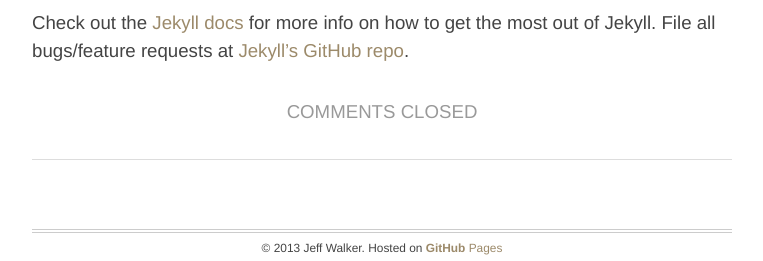
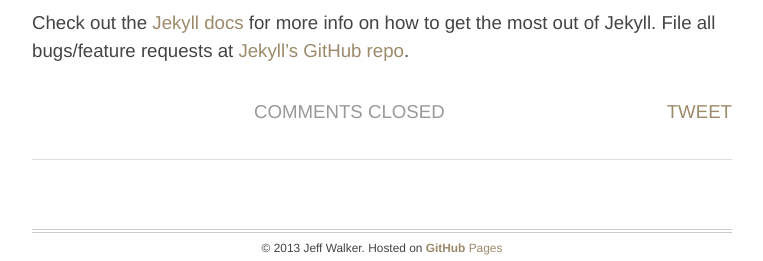
Before and after one commit to WalkerCodeRanger/WalkerCodeRanger.com, a Jekyll site: the page built from blog/index.html, in a window 1280 px wide. Shown: the part 696-957 px from the top of the page, without its empty margins (258-1021 px from the left). Built offline with Jekyll 4.4.1, drawn with Linux system fonts in a browser that asks for light colours; nearby versions of some CDN libraries; Markdown is read by kramdown in place of the engine named in the settings; the list of posts is cut into pages by our own code; comment, search, counter and statistics services are not loaded.

Commit message:
added a tweet button

```diff
--- a/_includes/embedded-post.html
+++ b/_includes/embedded-post.html
@@ -11,5 +11,8 @@
 	{% else %}
 		<div class="no-comments">Comments Closed</a>
 	{% endif %}
+		<div class="tweet">
+			<a href="https://twitter.com/share" class="twitter-share-button" data-via="WalkerCodeRangr" data-url="{{site.url}}{{post.url}}" data-text="{{post.title}}">Tweet</a>
+		</div>
 	</div>
 </article>
--- a/_layouts/master.html
+++ b/_layouts/master.html
@@ -62,5 +62,7 @@
 			(document.getElementsByTagName('HEAD')[0] || document.getElementsByTagName('BODY')[0]).appendChild(s);
 		}());
 		</script>
+		<!-- twitter -->
+		<script>!function(d,s,id){var js,fjs=d.getElementsByTagName(s)[0],p=/^http:/.test(d.location)?'http':'https';if(!d.getElementById(id)){js=d.createElement(s);js.id=id;js.src=p+'://platform.twitter.com/widgets.js';fjs.parentNode.insertBefore(js,fjs);}}(document, 'script', 'twitter-wjs');</script>
     </body>
 </html>
--- a/_layouts/post.html
+++ b/_layouts/post.html
@@ -29,6 +29,9 @@
 		{% if comments != true %}
 		<div class="no-comments">Comments Closed</div>
 		{% endif %}
+		<div class="tweet">
+			<a href="https://twitter.com/share" class="twitter-share-button" data-via="WalkerCodeRangr" data-url="{{site.url}}{{page.url}}" data-text="{{page.title}}">Tweet</a>
+		</div>
 	</div>
 </article>
 {% if comments %}
--- a/css/main.css
+++ b/css/main.css
@@ -243,6 +243,11 @@
 	text-align: center;
 }
 
+article .meta .tweet
+{
+	float: right;
+}
+
 .page-nav
 {
 	border-top: 1px solid #ddd;
```
